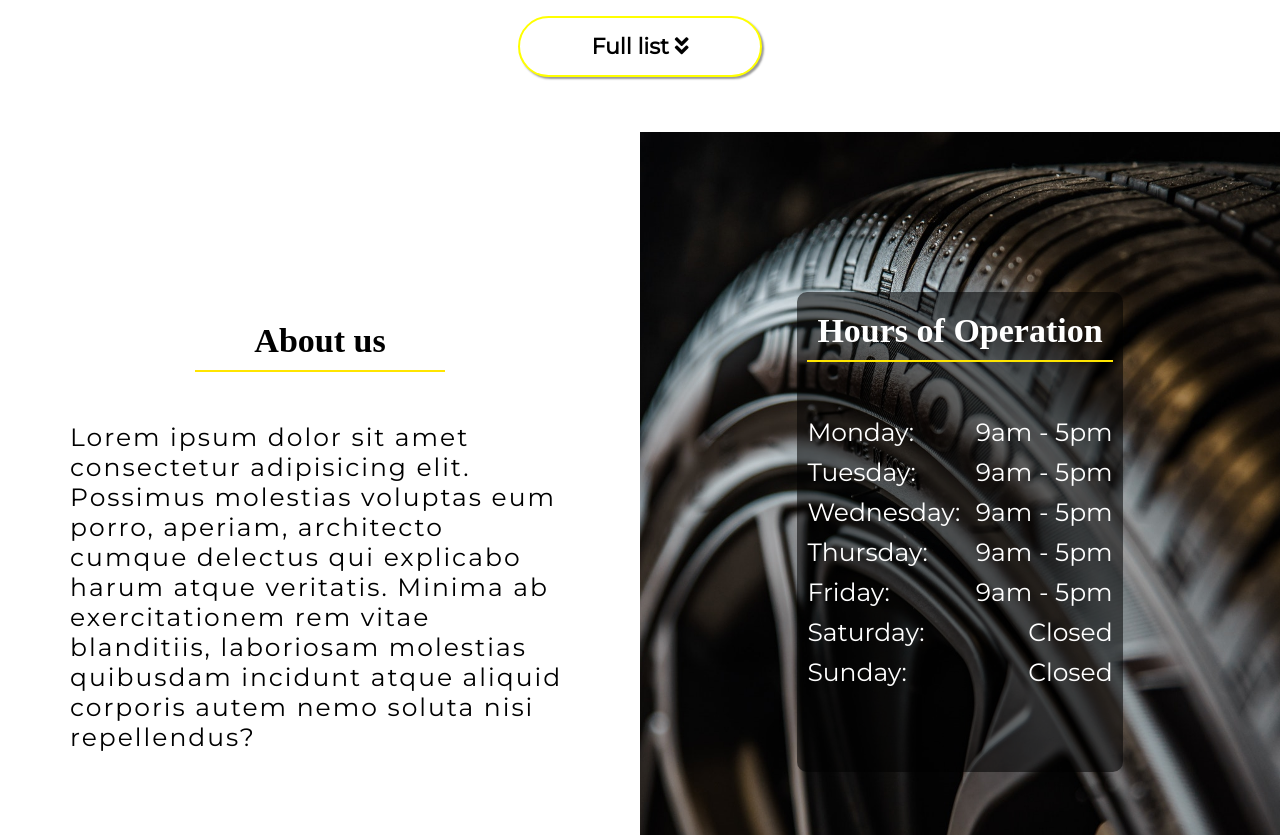
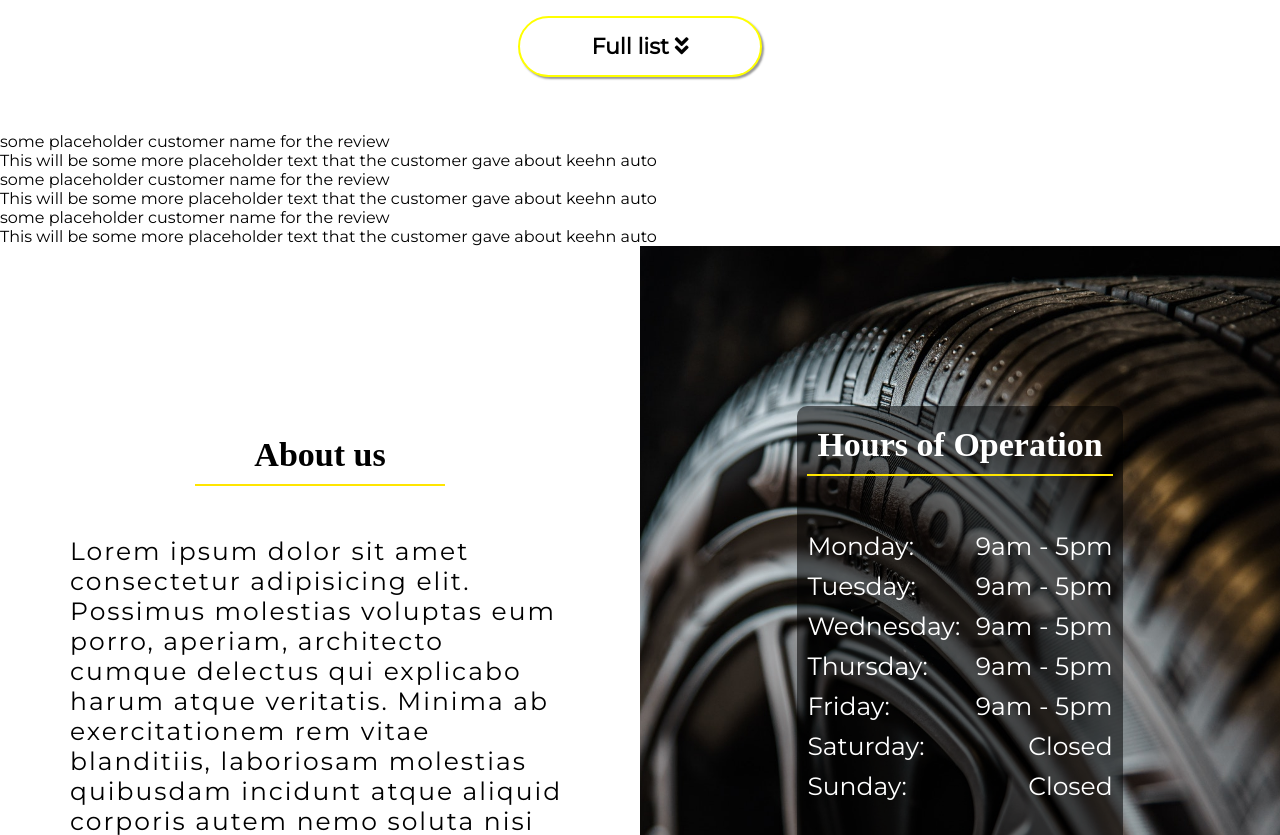
Before and after one commit to ilyris/Keehn-Auto, a plain HTML site: page index.html in a window 1280 px wide. Shown: the part 1960-2795 px from the top of the page. Drawn offline with nearby package versions, Linux system fonts and the light colour scheme.

```diff
--- a/index.html
+++ b/index.html
@@ -8,7 +8,7 @@
     <link rel="stylesheet" href="main.css">
     <link rel="stylesheet" href="https://use.fontawesome.com/releases/v5.5.0/css/all.css" integrity="sha384-B4dIYHKNBt8Bc12p+WXckhzcICo0wtJAoU8YZTY5qE0Id1GSseTk6S+L3BlXeVIU"
         crossorigin="anonymous">
-        <link rel="stylesheet" href="../Keehn auto/node_modules/animate.css/animate.min.css">
+    <link rel="stylesheet" href="../Keehn auto/node_modules/animate.css/animate.min.css">
     <title>Kheen Auto</title>
 </head>
 
@@ -101,9 +101,11 @@
             <p class="more-services-text">Of course these are not our only services! Such as tire sales and A/C
                 services.
                 Check our full list of services below!</p>
-            <div class="more-services-button-container"><div id ="full-list-button">Full list <i class="fas fa-angle-double-down"></i></div></div>
+            <div class="more-services-button-container">
+                <div id="full-list-button">Full list <i class="fas fa-angle-double-down"></i></div>
+            </div>
         </div>
-        <div id="list-of-services" class ="animated">
+        <div id="list-of-services" class="animated">
             <ul>
                 <li>Full Engine Tune Up</li>
                 <li>EFI (Electronic Fuel Injection) Service and Repairs</li>
@@ -140,6 +142,20 @@
                 <li>And Much More…</li>
                 </li>
             </ul>
+        </div>
+    </section>
+    <section class="testimonial-slider-container">
+        <div class="slide-container animated">
+            <p>some placeholder customer name for the review</p>
+            <p>This will be some more placeholder text that the customer gave about keehn auto</p>
+        </div>
+        <div class="slide-container animated">
+            <p>some placeholder customer name for the review</p>
+            <p>This will be some more placeholder text that the customer gave about keehn auto</p>
+        </div>
+        <div class="slide-container animated">
+            <p>some placeholder customer name for the review</p>
+            <p>This will be some more placeholder text that the customer gave about keehn auto</p>
         </div>
     </section>
     <section id="about">
@@ -198,7 +214,7 @@
                     203 Galena (14.46 mi)
                     Footville, Wisconsin 53537</p>
                 <a class="phone-number" href="tel:(608) 728-1089">Call Now</a>
-                <a class ="location-appointment" href ="#">Schedule Appointment</a>
+                <a class="location-appointment" href="#">Schedule Appointment</a>
             </div>
         </div>
 
--- a/main.css
+++ b/main.css
@@ -302,6 +302,11 @@
   width: 33%;
 }
 
+/* slider container section */
+.testimonial-slider-container {
+
+}
+
 #about {
   display: flex;
   height: 100vh;
```
